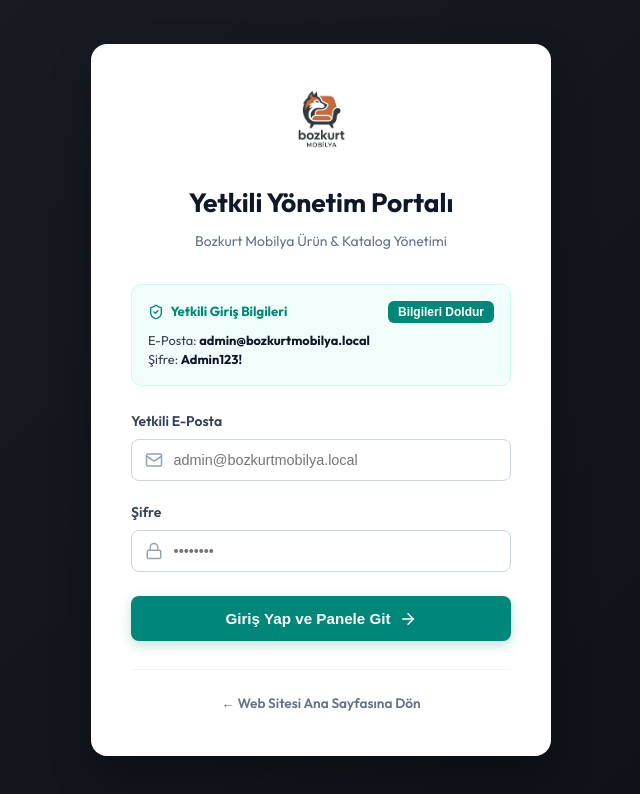
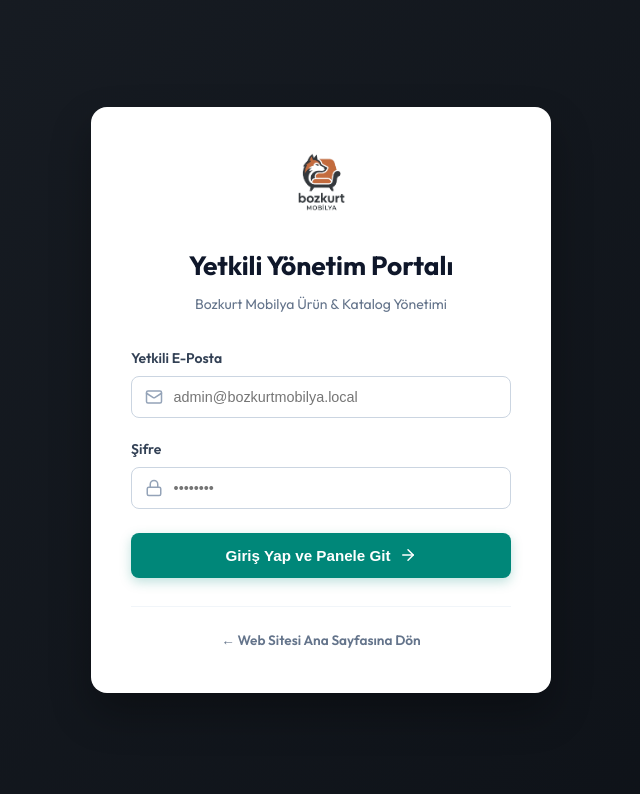
Before and after one commit to meryemtek/mobilya, a React (Vite) app in the folder frontend/: page /admin/giris in a window 1280 px wide. Shown: the top 794 px of the page, without its empty margins (319-959 px from the left). Built offline with nearby package versions, Linux system fonts and the light colour scheme; no server answers; a web font is replaced by a local one.

Commit message:
Remove demo credentials from admin login page

```diff
--- a/frontend/src/pages/admin/AdminLoginPage.tsx
+++ b/frontend/src/pages/admin/AdminLoginPage.tsx
@@ -1,6 +1,6 @@
 import React, { useState } from 'react';
 import { useNavigate } from 'react-router-dom';
-import { Lock, Mail, Armchair, AlertCircle, ArrowRight, CheckCircle2, ShieldCheck } from 'lucide-react';
+import { Lock, Mail, Armchair, AlertCircle, ArrowRight, CheckCircle2 } from 'lucide-react';
 import { adminApi } from '../../api/endpoints';
 import { useAuth } from '../../contexts/AuthContext';
 import { SeoHead } from '../../components/common/SeoHead';
@@ -32,11 +32,6 @@
     } finally {
       setLoading(false);
     }
-  };
-
-  const handleQuickFill = () => {
-    setEmail('admin@bozkurtmobilya.local');
-    setPassword('Admin123!');
   };
 
   return (
@@ -80,45 +75,6 @@
             <p style={{ fontSize: '0.875rem', color: '#64748b', margin: 0 }}>
               Bozkurt Mobilya Ürün & Katalog Yönetimi
             </p>
-          </div>
-
-          {/* Hızlı Demo Bilgileri Kutusu */}
-          <div
-            style={{
-              backgroundColor: '#f0fdfa',
-              border: '1px solid #ccfbf1',
-              borderRadius: '10px',
-              padding: '1rem',
-              marginBottom: '1.5rem',
-            }}
-          >
-            <div style={{ display: 'flex', alignItems: 'center', justifyContent: 'space-between', marginBottom: '0.5rem' }}>
-              <div style={{ display: 'flex', alignItems: 'center', gap: '0.4rem', color: '#008779', fontWeight: 700, fontSize: '0.825rem' }}>
-                <ShieldCheck size={16} />
-                <span>Yetkili Giriş Bilgileri</span>
-              </div>
-              <button
-                type="button"
-                onClick={handleQuickFill}
-                style={{
-                  backgroundColor: '#008779',
-                  color: '#ffffff',
-                  border: 'none',
-                  borderRadius: '6px',
-                  padding: '4px 10px',
-                  fontSize: '0.75rem',
-                  fontWeight: 600,
-                  cursor: 'pointer',
-                  transition: 'opacity 0.2s',
-                }}
-              >
-                Bilgileri Doldur
-              </button>
-            </div>
-            <div style={{ fontSize: '0.8rem', color: '#334155', lineHeight: 1.5 }}>
-              <div>E-Posta: <strong style={{ color: '#0f172a' }}>admin@bozkurtmobilya.local</strong></div>
-              <div>Şifre: <strong style={{ color: '#0f172a' }}>Admin123!</strong></div>
-            </div>
           </div>
 
           {error && (
```
